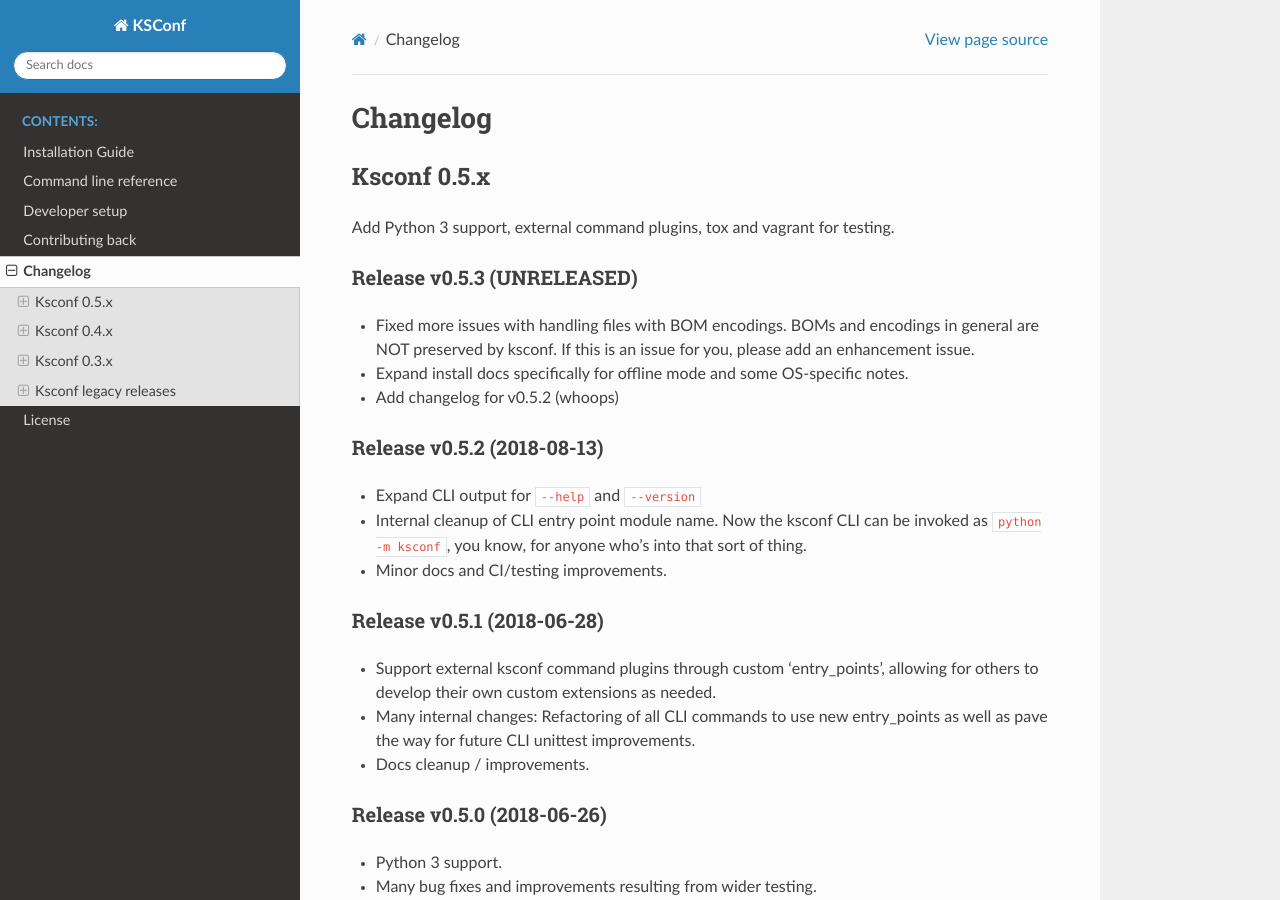
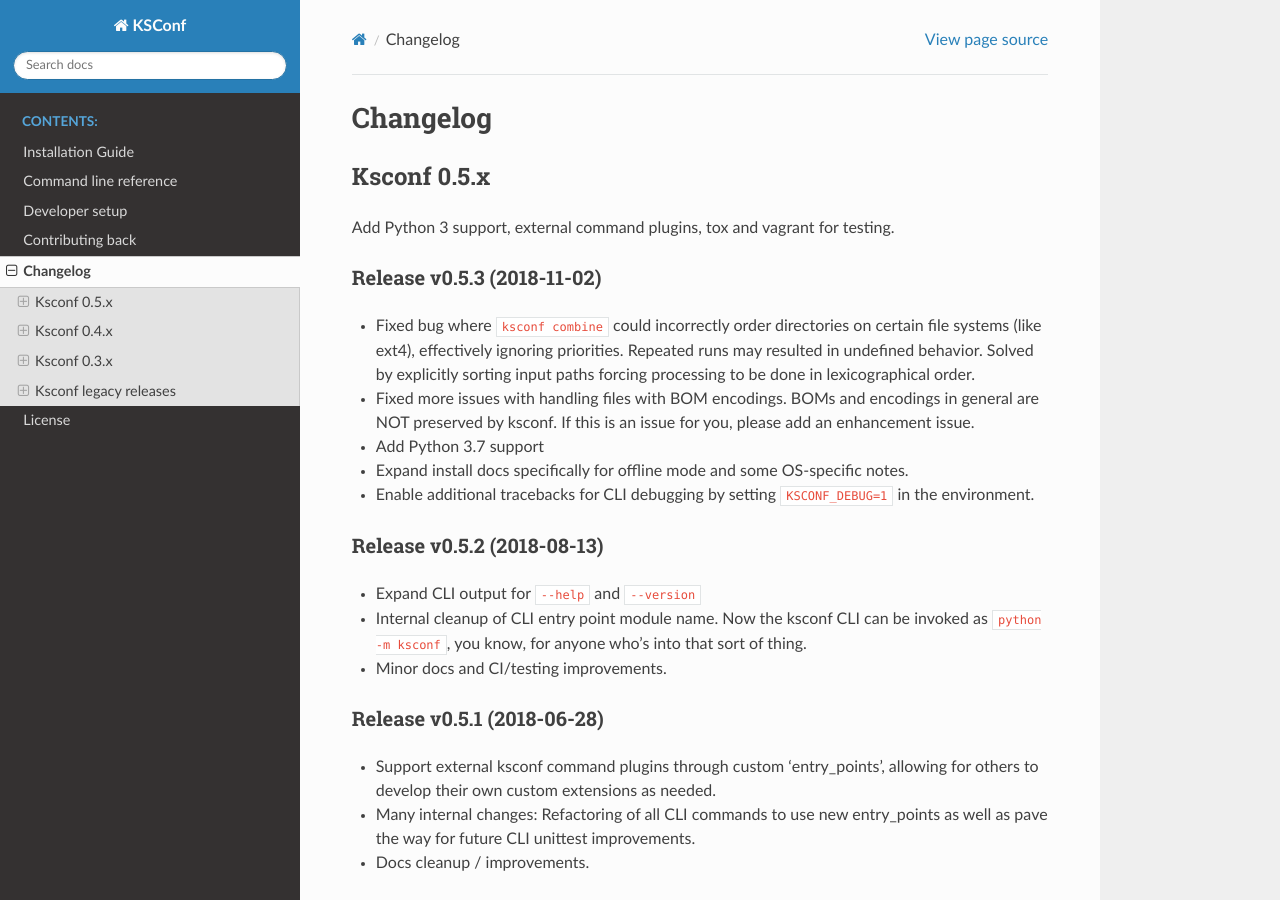
Before and after one commit to Kintyre/ksconf, a Sphinx documentation site: the page built from docs/source/changelog.md, in a window 1280 px wide and 900 px high. Built offline with Sphinx 7.4.7 and the Read the Docs theme 2.0.0, drawn with Linux system fonts in a browser that asks for light colours; the version number could not be read and is left out.

Commit message:
Add traceback support via KSCONF_DEBUG=1
- A support for additional CLI debugging by adding support for the environment
  variable named 'KSCONF_DEBUG`.  By setting it to any value, a traceback will
  be displayed instead of a simple one-line error message.
- Add links to Slack channel, open bugs (live link), and a known issues page.
- Complete change log for v0.5.3 (imminent release)
- Minor wording tweaks to issue template
- Add README to docs dir telling users where to look.

```diff
--- a/docs/source/changelog.md
+++ b/docs/source/changelog.md
@@ -5,11 +5,15 @@
 
 Add Python 3 support, external command plugins, tox and vagrant for testing.
 
-### Release v0.5.3 (UNRELEASED)
+### Release v0.5.3 (2018-11-02)
+ * Fixed bug where `ksconf combine` could incorrectly order directories on certain file systems
+   (like ext4), effectively ignoring priorities.  Repeated runs may resulted in undefined behavior.
+   Solved by explicitly sorting input paths forcing processing to be done in lexicographical order.
  * Fixed more issues with handling files with BOM encodings.  BOMs and encodings in general are NOT
    preserved by ksconf.  If this is an issue for you, please add an enhancement issue.
+ * Add Python 3.7 support
  * Expand install docs specifically for offline mode and some OS-specific notes.
- * Add changelog for v0.5.2 (whoops)
+ * Enable additional tracebacks for CLI debugging by setting `KSCONF_DEBUG=1` in the environment.
 
 ### Release v0.5.2 (2018-08-13)
  * Expand CLI output for `--help` and `--version`
```
Also changed, not shown: README.md (+6 -3 lines), .github/ISSUE_TEMPLATE/feature-request.md, docs/README.md (added), 4 other files.
